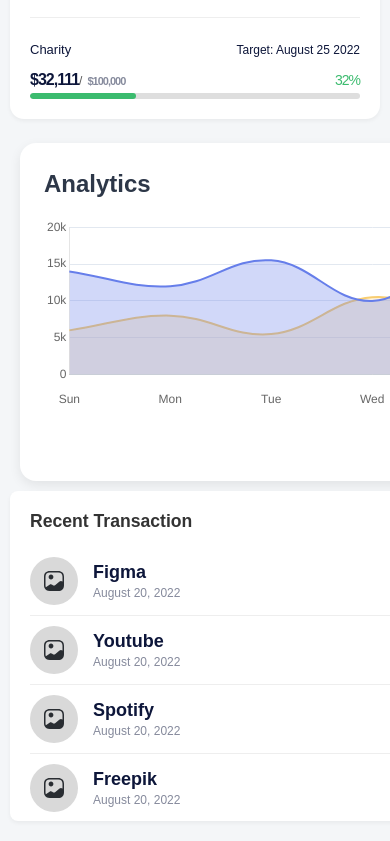
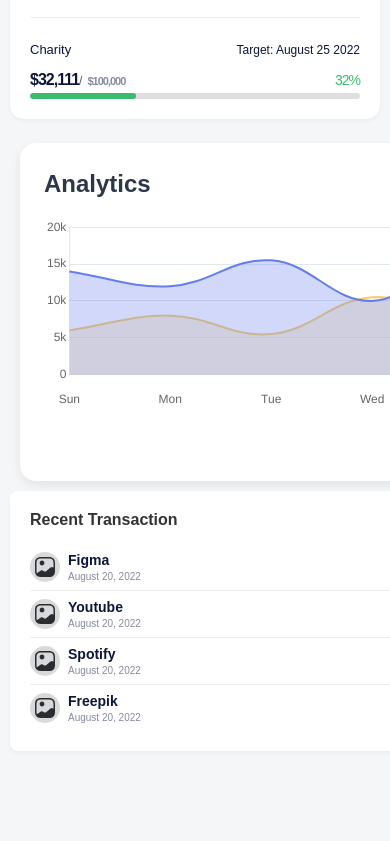
Before and after one commit to shrutidhungana/intuji-frontend-associate-challenge, a website built with Vite: page index.html in a window 390 px wide. Shown: the part 1244-2085 px from the top of the page. After the commit the page ends 2015 px from the top, so only its background shows below. Built offline with nearby package versions, Linux system fonts and the light colour scheme.

Commit message:
Made recent transaction responsive: 1)Added media queries

```diff
--- a/src/components/recent-transaction/recent-transaction.scss
+++ b/src/components/recent-transaction/recent-transaction.scss
@@ -101,3 +101,82 @@
     }
   }
 }
+
+/* Responsive Styles */
+@media (max-width: 768px) {
+  .recent-transaction {
+    height: auto; /* Adjust height to content */
+  }
+
+  .recent-transaction__list {
+    max-height: none; /* Remove fixed max height */
+  }
+
+  .recent-transaction__item {
+    grid-template-columns: 40px 1fr auto; /* Adjust icon size */
+    gap: 10px;
+    padding: 8px 0;
+  }
+
+  .recent-transaction__icon {
+    width: 40px;
+    height: 40px;
+  }
+
+  .recent-transaction__details .recent-transaction__name {
+    font-size: 16px;
+  }
+
+  .recent-transaction__amount,
+  .recent-transaction__amount__figure {
+    font-size: 16px;
+  }
+}
+
+@media (max-width: 576px) {
+  .recent-transaction__header h3 {
+    font-size: 1rem;
+  }
+
+  .recent-transaction__header a {
+    font-size: 0.8rem;
+  }
+
+  .recent-transaction__item {
+    grid-template-columns: 30px 1fr auto; /* Further adjust icon size */
+    gap: 8px;
+  }
+
+  .recent-transaction__icon {
+    width: 30px;
+    height: 30px;
+  }
+
+  .recent-transaction__details .recent-transaction__name {
+    font-size: 14px;
+  }
+
+  .recent-transaction__details .recent-transaction__date {
+    font-size: 10px;
+  }
+
+  .recent-transaction__amount,
+  .recent-transaction__amount__figure {
+    font-size: 14px;
+  }
+
+  .recent-transaction__amount .completed {
+    font-size: 10px;
+  }
+}
+
+@media (max-width: 375px) {
+  .recent-transaction__details .recent-transaction__name {
+    font-size: 13px;
+  }
+
+  .recent-transaction__amount,
+  .recent-transaction__amount__figure {
+    font-size: 13px;
+  }
+}
```
